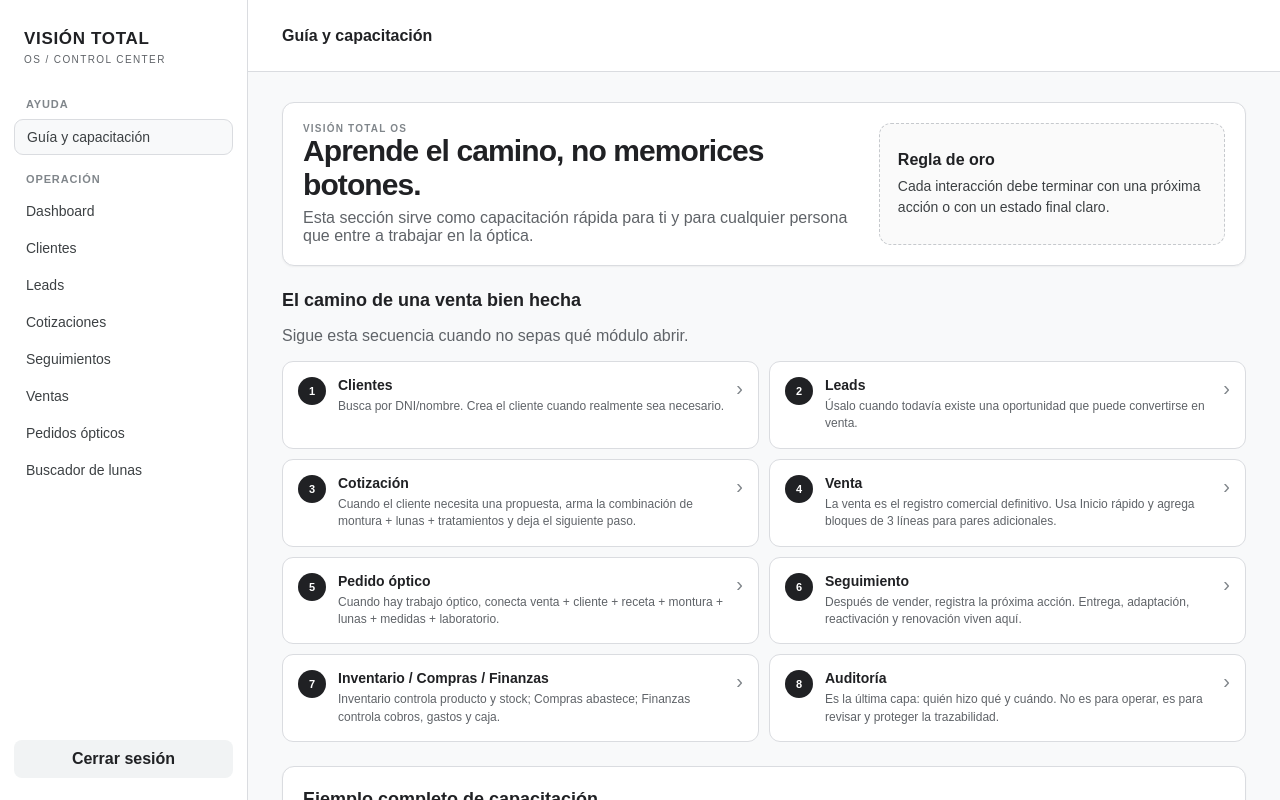
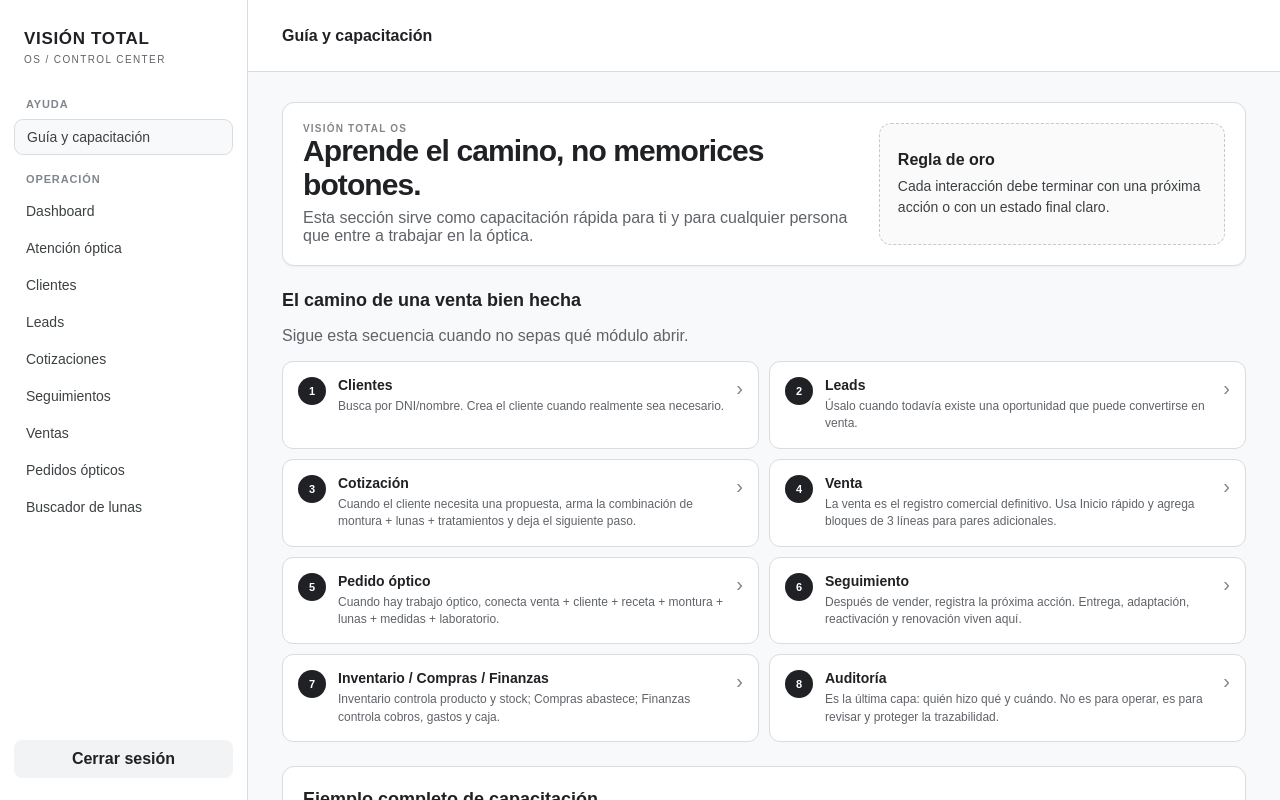
Before and after one commit to ifmarquezfarfan/vision-total-os, a Next.js app: page /guia in a window 1280 px wide. Shown: the top 800 px of the page. Built offline with nearby package versions, Linux system fonts and the light colour scheme; no server answers.

Commit message:
ux: prioritize central optical sales journey in navigation

```diff
--- a/components/sidebar.tsx
+++ b/components/sidebar.tsx
@@ -34,6 +34,7 @@ export async function Sidebar() {
         <div className="nav-group">
           <span>Operación</span>
           <Link href="/dashboard">Dashboard</Link>
+          <Link href="/atencion">Atención óptica</Link>
           <Link href="/clientes">Clientes</Link>
           <Link href="/leads">Leads</Link>
           <Link href="/cotizaciones">Cotizaciones</Link>
```
